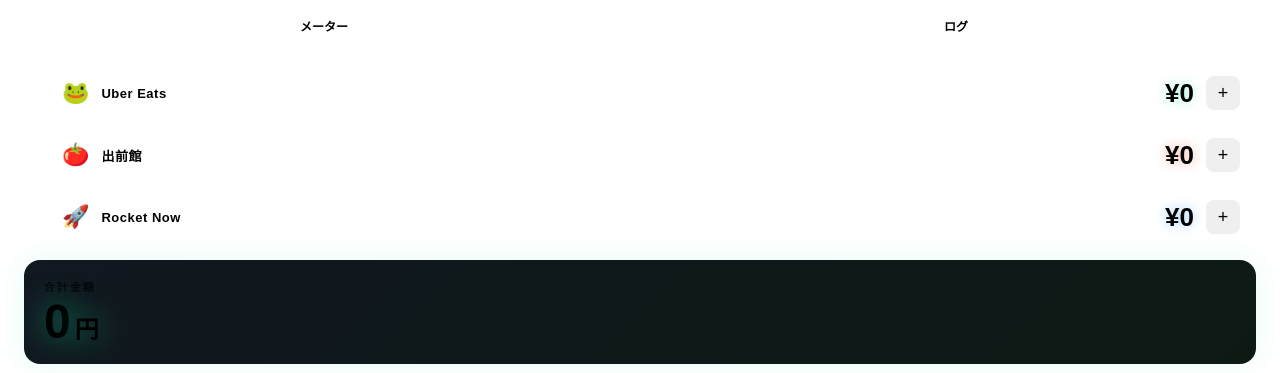
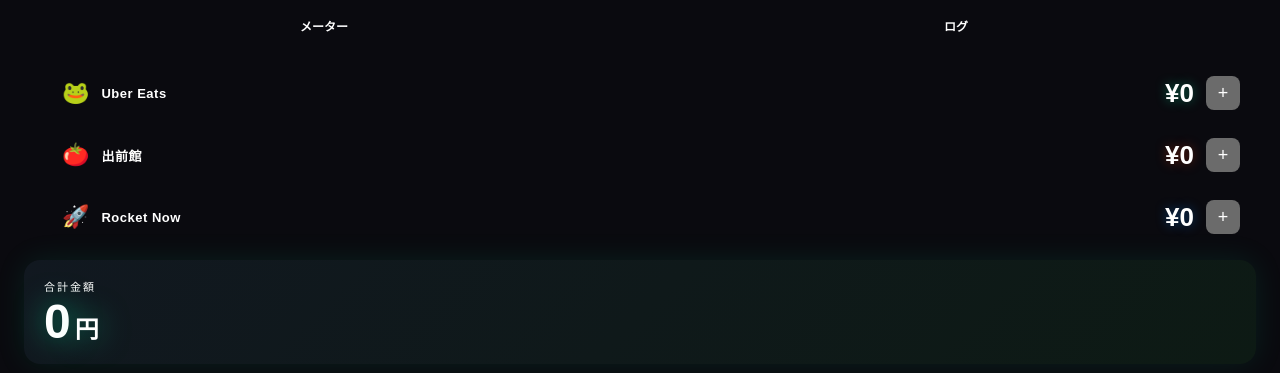
Before and after one commit to mk53nnn-svg/haitatsu-meter, a plain HTML site: page index.html in a window 1280 px wide. Shown: the part 70-443 px from the top of the page. Drawn offline with Linux system fonts and the light colour scheme.

Commit message:
index.html を更新

```diff
--- a/index.html
+++ b/index.html
@@ -7,9 +7,15 @@
 <meta name="apple-mobile-web-app-capable" content="yes">
 <meta name="apple-mobile-web-app-status-bar-style" content="black">
 <meta name="apple-mobile-web-app-title" content="配達メーター">
+<meta name="color-scheme" content="dark">
+<meta name="theme-color" content="#0a0a0f">
 <title>配達メーター</title>
 <style>
   @import url('https://fonts.googleapis.com/css2?family=Oswald:wght@400;600;700&family=Noto+Sans+JP:wght@400;700;900&display=swap');
+
+html {
+background-color: #0a0a0f !important;
+}
 
 :root {
 –bg: #0a0a0f;
@@ -29,7 +35,8 @@
 - { box-sizing: border-box; margin: 0; padding: 0; -webkit-tap-highlight-color: transparent; }
 
 body {
-background: var(–bg);
+background: var(–bg) !important;
+background-color: #0a0a0f !important;
 color: var(–text);
 font-family: ‘Noto Sans JP’, sans-serif;
 min-height: 100vh;
```
